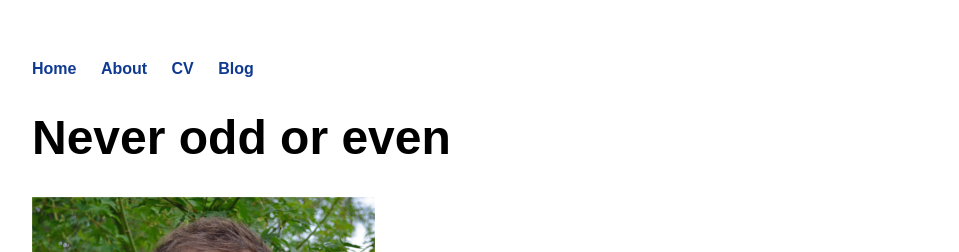
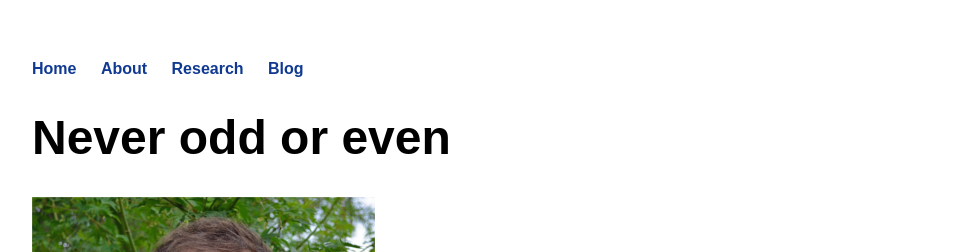
Before and after one commit to jacobmpaul/jacobmpaul.github.io, a Jekyll site: the page built from index.html, in a window 1280 px wide. Shown: the top 252 px of the page, without its empty margins (160-1119 px from the left). Built offline with Jekyll 4.4.1, drawn with Linux system fonts in a browser that asks for light colours.

Commit message:
Update default.html

```diff
--- a/_layouts/default.html
+++ b/_layouts/default.html
@@ -14,7 +14,7 @@
 	    		<ul>
 	        		<li><a href="/">Home</a></li>
 		        	<li><a href="/about">About</a></li>
-	        		<li><a href="/cv">CV</a></li>
+	        		<li><a href="/cv">Research</a></li>
 	        		<li><a href="/blog">Blog</a></li>
 	    		</ul>
 			</nav>
```
